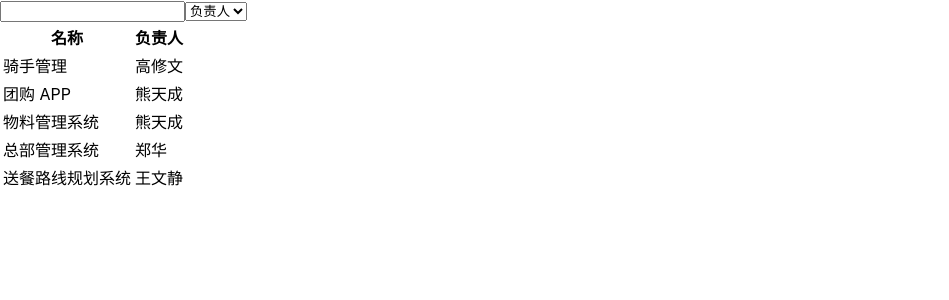
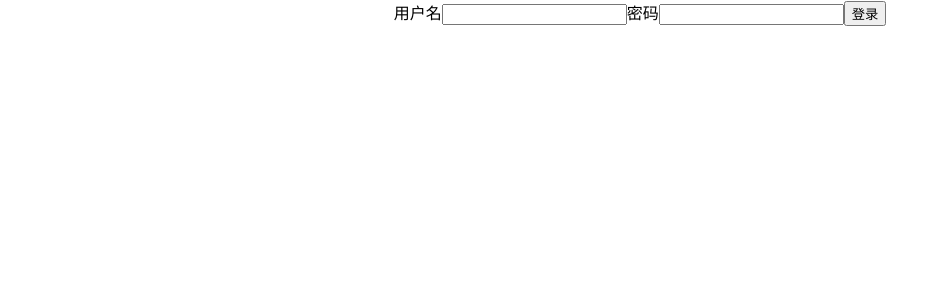
Before and after one commit to ZimTang/jira, a React (Create React App) app: page / in a window 1280 px wide. Shown: the top 300 px of the page, without its empty margins (0-949 px from the left). Built offline with nearby package versions, Linux system fonts and the light colour scheme; data requests are answered from the project's data file.

Commit message:
feat: json-server-middleware

```diff
--- a/package.json
+++ b/package.json
@@ -24,7 +24,7 @@
     "test": "react-scripts test",
     "eject": "react-scripts eject",
     "prepare": "husky install",
-    "json-server": "json-server __json_server_mock__/db.json --watch --port 3001"
+    "json-server": "json-server __json_server_mock__/db.json --watch --port 3001 --middlewares ./__json_server_mock__/middleware.js"
   },
   "eslintConfig": {
     "extends": [
--- a/src/App.tsx
+++ b/src/App.tsx
@@ -2,9 +2,15 @@ import React from "react";
 import logo from "./logo.svg";
 import "./App.css";
 import ProjectList from "screens/project-list";
+import LoginScreen from "screens/login";
 
 function App() {
-  return <ProjectList />;
+  return (
+    <div className="App">
+      {/* <ProjectList /> */}
+      <LoginScreen />
+    </div>
+  );
 }
 
 export default App;
--- /dev/null
+++ b/src/screens/login/index.tsx
@@ -0,0 +1,32 @@
+import React, { FormEvent } from "react";
+
+const apiUrl = process.env.REACT_APP_API_URL;
+export default function LoginScreen() {
+  const login = (param: { username: string; password: string }) => {
+    fetch(`${apiUrl}/login`, {
+      method: "POST",
+      headers: {
+        "Content-type": "application/json",
+      },
+      body: JSON.stringify(param),
+    }).then(async (response) => {
+      if (response.ok) {
+      }
+    });
+  };
+  const handleSubmit = (e: FormEvent<HTMLFormElement>) => {
+    e.preventDefault();
+    const username = (e.currentTarget.elements[0] as HTMLInputElement).value;
+    const password = (e.currentTarget.elements[1] as HTMLInputElement).value;
+    login({ username, password });
+  };
+  return (
+    <form onSubmit={handleSubmit}>
+      <label htmlFor="username">用户名</label>
+      <input type="text" id={"username"} />
+      <label htmlFor="password">密码</label>
+      <input type="password" id={"password"} />
+      <button type={"submit"}>登录</button>
+    </form>
+  );
+}
```
Also changed, not shown: __json_server_mock__/middleware.js (added, +13 -0 lines).
